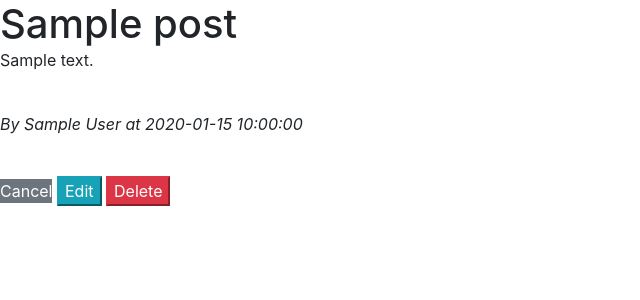
After one commit to tim3t/blogly, a Flask app: page /posts/1 in a window 1280 px wide. The commit adds this page. Shown: the top 300 px of the page, without its empty margins (0-640 px from the left). Run offline with Flask 2, Linux system fonts and the light colour scheme; tables that the repository leaves empty hold one stand-in row (values such as "Sample post").

Commit message:
Part 2 - added more routes, added more templates to allow for blog post writing

```diff
--- a/app.py
+++ b/app.py
@@ -1,8 +1,9 @@
+from asyncio.proactor_events import _ProactorDuplexPipeTransport
 from pickle import FALSE
 from flask import Flask, request, render_template, redirect, flash, session
 from flask_debugtoolbar import DebugToolbarExtension
 from sqlalchemy import false, true
-from models import db, connect_db, User
+from models import db, connect_db, User, Post
 
 app = Flask(__name__)
 
@@ -15,6 +16,8 @@ app.config['DEBUG_TB_INTERCEPT_REDIRECTS'] = False
 debug = DebugToolbarExtension(app)
 
 connect_db(app)
+
+"""------Routes redirecting to users and showing user detail information pages------"""
 
 @app.route('/')
 def redirect_to_users():
@@ -34,7 +37,12 @@ def user_detail(user_id):
     """Detail page for each user when name is clicked from root route."""
 
     user = User.query.get_or_404(user_id)
-    return render_template("details.html", user=user)
+    posts = Post.query.filter(Post.user==user_id)
+    return render_template("details.html", user=user,posts=posts)
+
+
+
+"""-------Routes adding a new user-------"""
 
 @app.route('/users/new', methods=["GET"])
 def add_user_form():
@@ -54,6 +62,9 @@ def add_user_form_submit():
 
     return redirect("/users")
 
+
+
+"""-------Routes editing an existing user's details or deleting an existing user-------"""
 @app.route('/users/<int:user_id>/edit')
 def edit_user_form(user_id):
     "Edit an existing user in the database"
@@ -84,3 +95,65 @@ def delete_user(user_id):
     db.session.commit()
 
     return redirect("/users")
+
+
+
+"""-------Routes for showing, adding, editing, and deleting posts---------"""
+
+@app.route('/posts/<int:post_id>')
+def show_post(post_id):
+    """Show a single post."""
+
+    post = Post.query.get_or_404(post_id)
+    return render_template("post_detail.html", post=post)
+
+
+@app.route('/users/<int:user_id>/posts/new')
+def show_add_post_form(user_id):
+    """Show form for user to add a new post."""
+
+    user = User.query.get_or_404(user_id)
+    return render_template("addpost.html", user=user)
+
+@app.route('/users/<int:user_id>/posts/new', methods=["POST"])
+def handle_add_post_form(user_id):
+    """Handle new post form for user to add a new post."""
+
+    new_post = Post(
+    title = request.form["post_title"],
+    content = request.form["post_content"])
+
+    db.session.add(new_post)
+    db.session.commit()
+
+    return redirect(f"/users/{user_id}")
+
+@app.route('/posts/<int:post_id>/edit')
+def edit_post(post_id):
+    """Show a form to edit an existing post"""
+
+    post = Post.query.get_or_404(post_id)
+    return render_template("edit_post.html", post=post)
+
+@app.route('/posts/<int:post_id>/edit', methods=["POST"])
+def handle_edit_post_form(post_id):
+    "Handle update form on existing post"
+
+    post = Post.query.get_or_404(post_id)
+    post.title = request.form['title']
+    post.content = request.form['content']
+
+    db.session.add(post)
+    db.session.commit()
+
+    return redirect(f"/posts/{post_id}")
+
+@app.route('/posts/<int:post_id>/delete', methods=["POST"])
+def delete_post(post_id):
+    """Deletes a post."""
+
+    post = Post.query.get_or_404(post_id)
+    db.session.delete(post)
+    db.session.commit()
+
+    return redirect("/users")
--- /dev/null
+++ b/templates/base.html
@@ -0,0 +1,12 @@
+<!DOCTYPE html>
+<html lang="en">
+<head>
+
+    <link rel="stylesheet" href="https://cdn.jsdelivr.net/npm/bootstrap@4.3.1/dist/css/bootstrap.min.css" integrity="sha384-ggOyR0iXCbMQv3Xipma34MD+dH/1fQ784/j6cY/iJTQUOhcWr7x9JvoRxT2MZw1T" crossorigin="anonymous">
+    <link rel="stylesheet" href="/static/app.css">
+    <meta charset="UTF-8">
+    <meta http-equiv="X-UA-Compatible" content="IE=edge">
+    <meta name="viewport" content="width=device-width, initial-scale=1.0">
+    <title>Blogly</title>
+</head>
+{% block content%} {% endblock %}
--- /dev/null
+++ b/templates/post_detail.html
@@ -0,0 +1,32 @@
+{% extends "base.html"%}
+{% block content%}
+
+<body>
+    <h1>{{post.title}}</h1>
+    <p>{{post.content}}</p>
+    <br>
+    <p><em>By {{post.by_user.first_name}} {{post.by_user.last_name}} at {{post.created_at}}</em></p>
+
+    <br>
+
+    <form>
+        <a href="/users/{{post.by_user.id}}"
+        type="button"
+        class="btn-secondary">Cancel
+            </a>
+        <button
+        class="btn-info"
+        formaction="/posts/{{post.id}}/edit"
+        formmethod="GET">Edit
+            </button>
+        <button
+        type="submit"
+        class="btn-danger"
+        formaction="/posts/{{post.id}}/delete"
+        formmethod="POST">Delete
+            </button>
+    </form>
+
+</body>
+</html>
+{% endblock%}
```
Also changed, not shown: models.py (+15 -0 lines), templates/add_user.html (+4 -12 lines), templates/addpost.html (added, +26 -0 lines), templates/details.html (+25 -14 lines), templates/edit_post.html (added, +36 -0 lines), templates/edit_user.html (+4 -12 lines), templates/list.html (+3 -9 lines), 1 other file.
